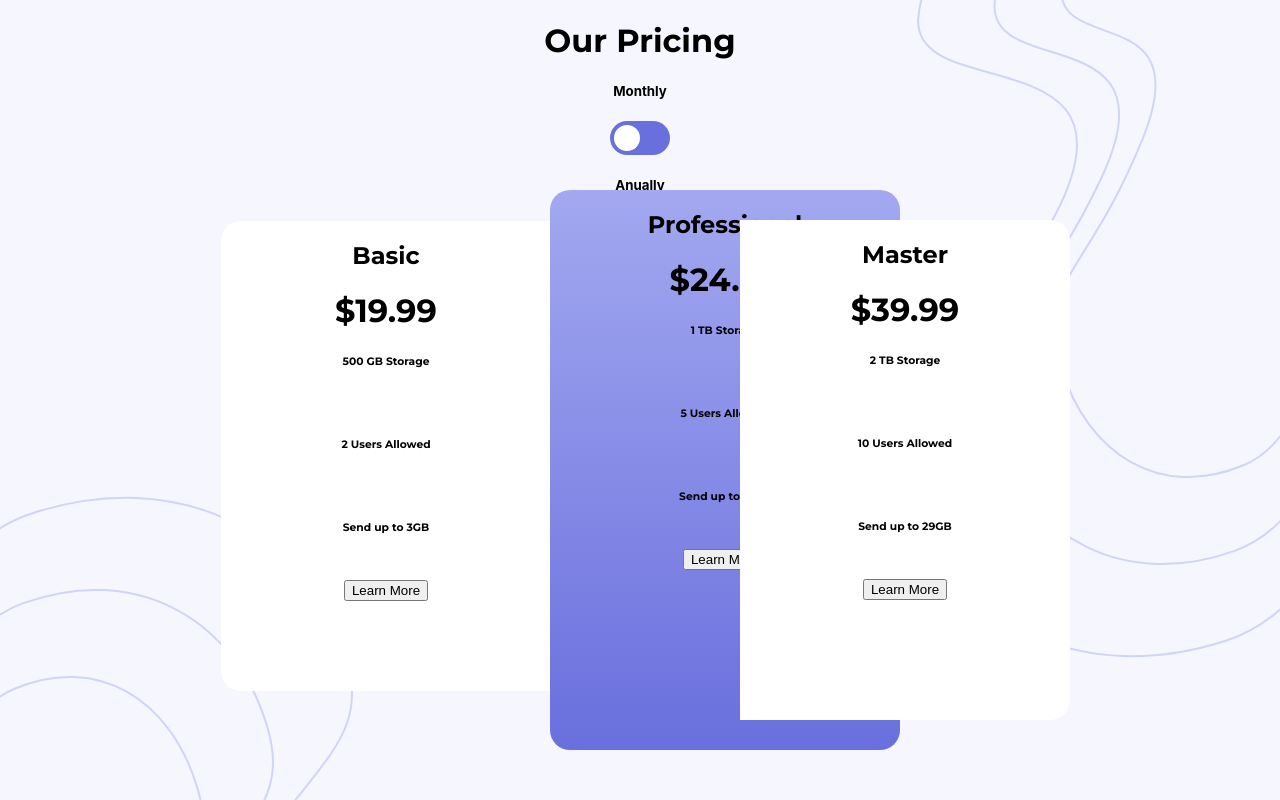
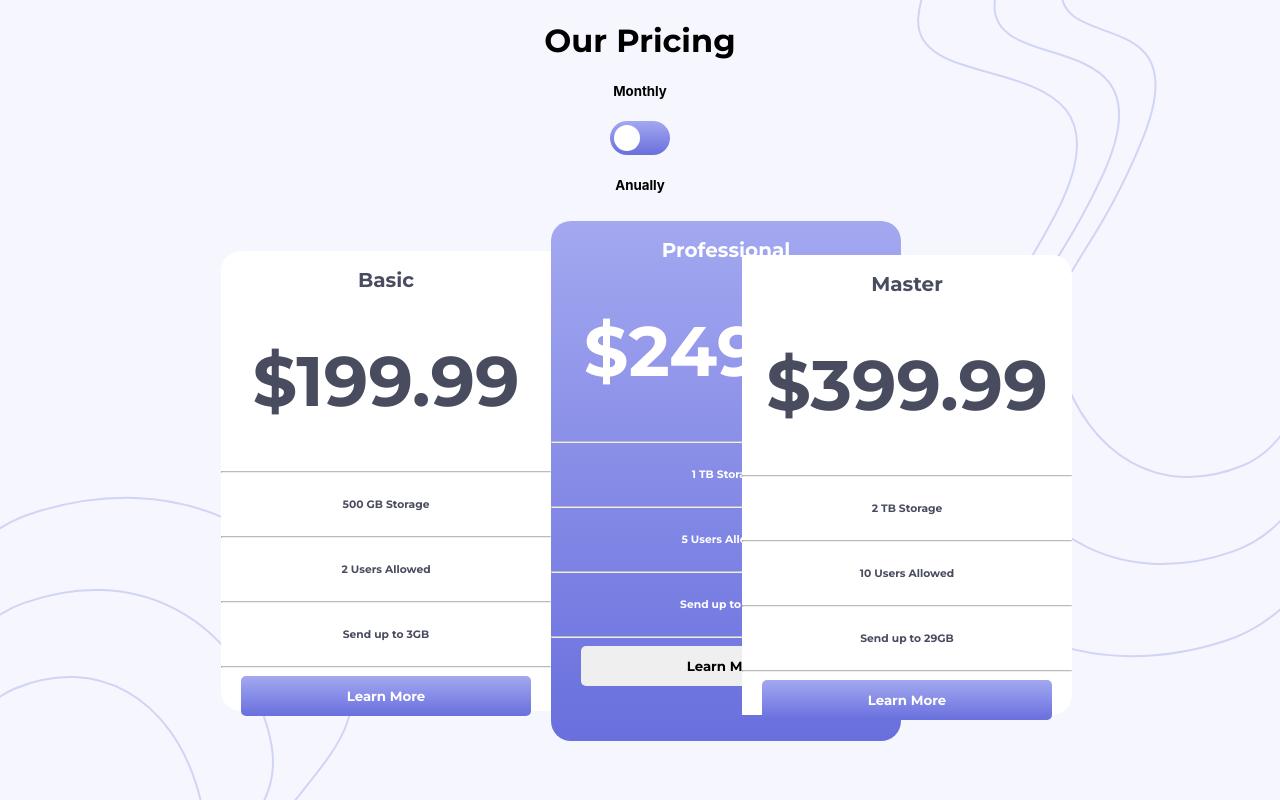
Before and after one commit to jokale/pricing-comp, a React (Create React App) app: page / in a window 1280 px wide. Built offline with nearby package versions, Linux system fonts and the light colour scheme.

Commit message:
add styling to cards

```diff
--- a/src/App.css
+++ b/src/App.css
@@ -65,6 +65,18 @@ h1,h2,h6,p{
   font-weight: 700;
 }
 
+h2#heading2{
+  font-size: 20px;
+}
+
+h1#price{
+  font-size: 70px;
+}
+
+
+.solid {
+  border-top: 0.5px solid #bbb;
+}
 /* check box */
 
 .switch {
@@ -87,7 +99,7 @@ h1,h2,h6,p{
   left: 0;
   right: 0;
   bottom: 0;
-  background-color: #696FDD;
+  background-image: linear-gradient(#A3A8F0, #696FDD);
   -webkit-transition: .4s;
   transition: .4s;
 }
@@ -105,7 +117,7 @@ h1,h2,h6,p{
 }
 
 input:checked + .slider {
-  background-color: #2196F3;
+  background-color: linear-gradient(#A3A8F0, #696FDD);;
 }
 
 input:focus + .slider {
@@ -133,20 +145,23 @@ input:checked + .slider:before {
   background-color: white;
   align-items: center;
   width: 330px;
-  height: 470px;
+  height: 460px;
   margin: 1px;
   border-top-left-radius: 20px;
   border-bottom-left-radius: 20px;
-  position: absolute; top: 220px; left: 220px;
+  position: absolute; top: 250px; left: 220px;
+  color: hsl(232, 13%, 33%);
 }
 
 #card2{
   background-image: linear-gradient(#A3A8F0, #696FDD);
   align-items: center;
   width: 350px;
-  height: 560px;
+  height: 520px;
   border-radius: 20px;
-  position: absolute; top: 190px; left: 550px;
+  margin: 1px;
+  position: absolute; top: 220px; left: 550px;
+  color: white;
 
 }
 
@@ -154,9 +169,32 @@ input:checked + .slider:before {
   background-color: white;
   align-items: center;
     width: 330px;
-    height: 500px;
+    height: 460px;
     border-top-right-radius: 20px;
     border-bottom-right-radius: 20px;
-    position: absolute; top: 220px; right: 210px;
+    position: absolute; top: 250px; right: 203px;
+    color: hsl(232, 13%, 33%);
+    margin: 5px;
+}
 
+/* buttons */
+
+button#purple {
+  font-family: 'Montserrat', sans-serif;
+  background-image: linear-gradient(#A3A8F0, #696FDD);
+  border: none;
+  width: 290px;
+  height: 40px;
+  border-radius: 5px;
+  color: white;
 }
+
+button#white {
+  font-family: 'Montserrat', sans-serif;
+  background-image: white;
+  border: none;
+  width: 290px;
+  height: 40px;
+  border-radius: 5px;
+  background-color: linear-gradient(#A3A8F0, #696FDD);
+}
--- a/src/App.js
+++ b/src/App.js
@@ -15,29 +15,41 @@ class App extends React.Component {
 </label>
      <h5>Anually</h5>
         <div id="card1">
-          <h2>Basic</h2>
-          <h1>$19.99</h1>
-          <h6>500 GB Storage</h6> <br></br>
-           <h6>2 Users Allowed</h6> <br></br>
-           <h6>Send up to 3GB </h6> <br></br>
+          <h2 id="heading2">Basic</h2>
+          <h1 id="price">$199.99</h1>
+          <hr class="solid"/>
+          <h6>500 GB Storage</h6>
+          <hr class="solid"/>
+           <h6>2 Users Allowed</h6>
+           <hr class="solid"/>
+           <h6>Send up to 3GB </h6>
+           <hr class="solid"/>
            <button id="purple">Learn More</button>
 
         </div>
          <div id="card2">
-          <h2>Professional</h2>
-          <h1>$24.99</h1>
-          <h6>1 TB Storage</h6> <br></br>
-           <h6>5 Users Allowed</h6> <br></br>
-           <h6>Send up to 10GB </h6> <br></br>
+          <h2 id="heading2" >Professional</h2>
+          <h1 id="price">$249.99</h1>
+          <hr class="solid"/>
+          <h6>1 TB Storage</h6>
+          <hr class="solid"/>
+           <h6>5 Users Allowed</h6>
+           <hr class="solid"/>
+           <h6>Send up to 10GB </h6>
+           <hr class="solid"/>
            <button id="white">Learn More</button>
 
         </div>
          <div id="card3">
-           <h2>Master</h2>
-           <h1>$39.99</h1>
-           <h6>2 TB Storage</h6> <br></br>
-           <h6>10 Users Allowed</h6> <br></br>
-           <h6>Send up to 29GB </h6> <br></br>
+           <h2 id="heading2">Master</h2>
+           <h1 id="price">$399.99</h1>
+           <hr class="solid"/>
+           <h6>2 TB Storage</h6>
+           <hr class="solid"/>
+           <h6>10 Users Allowed</h6>
+           <hr class="solid"/>
+           <h6>Send up to 29GB </h6>
+           <hr class="solid"/>
            <button id="purple">Learn More</button>
           </div>
          <img id="top"src={top} className="App-top" alt="top" />
```
Also changed, not shown: 1 other file (tests, documents, lock files or other folders).
